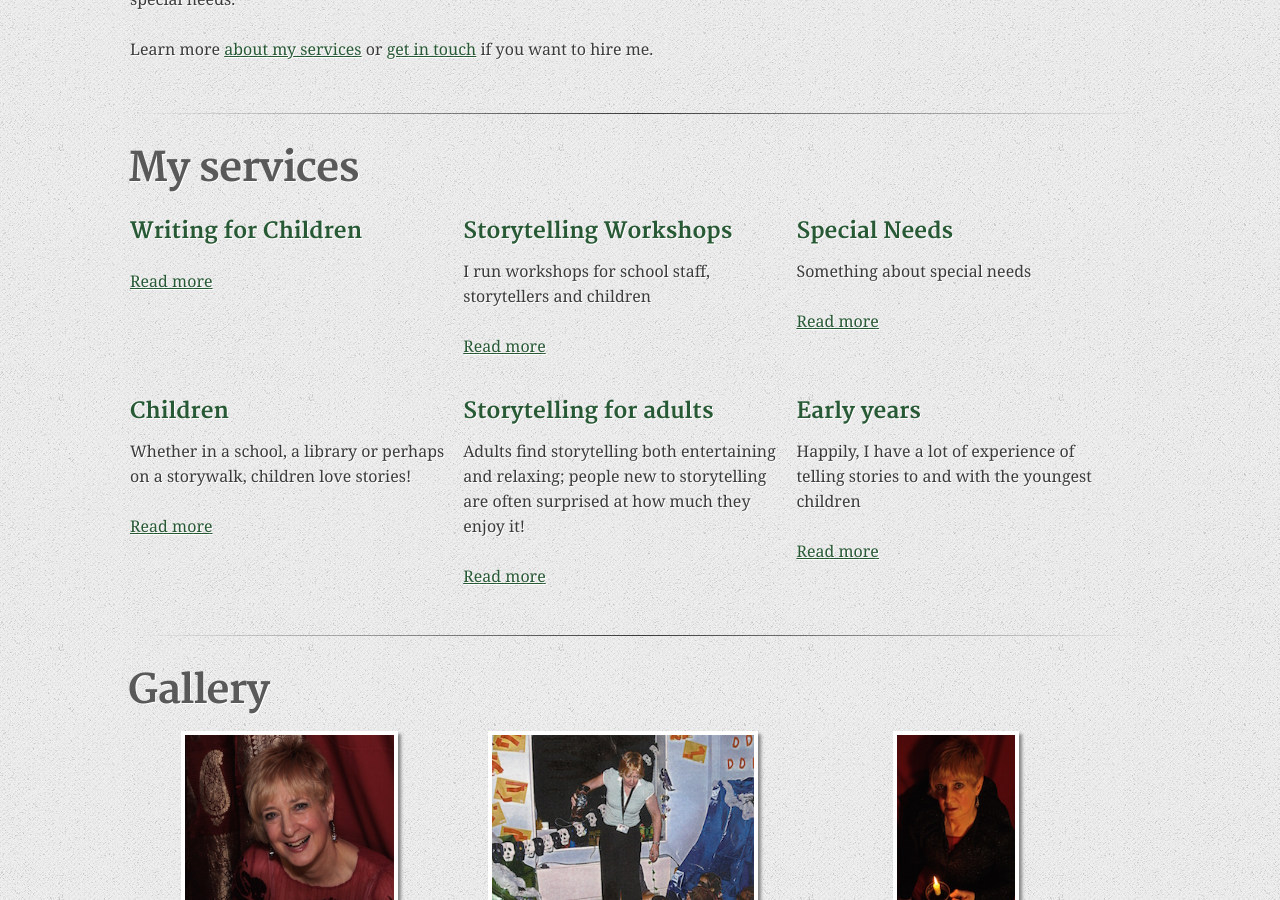
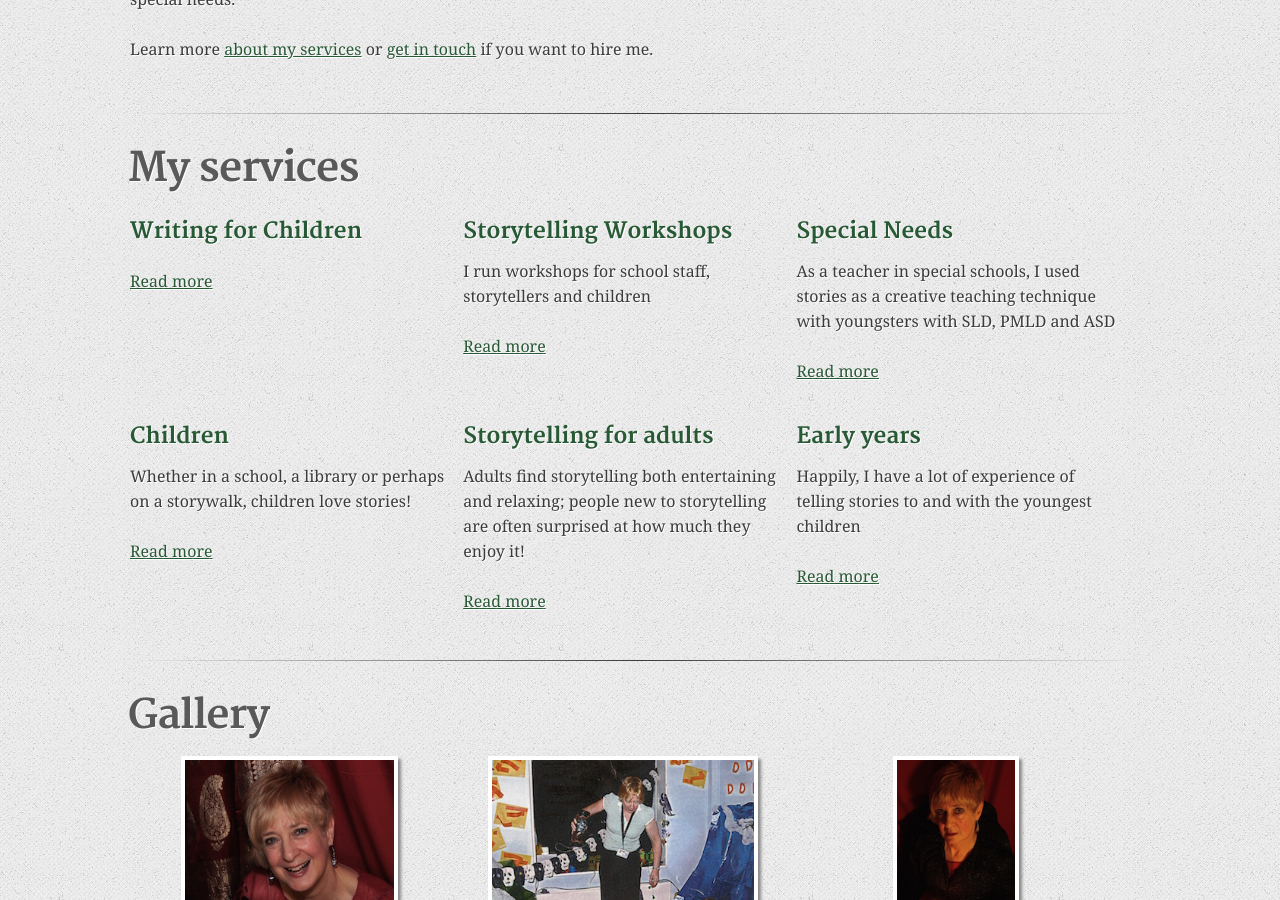
Before and after one commit to m3dwards/storytellingforall, a Jekyll site: the page built from index.html, in a window 1280 px wide and 900 px high, scrolled down 525 px. Built offline with Jekyll 4.4.1, drawn with Linux system fonts in a browser that asks for light colours.

Commit message:
Updated index.md

```diff
--- a/services/storytelling-for-special-needs/index.md
+++ b/services/storytelling-for-special-needs/index.md
@@ -1,7 +1,7 @@
 ---
 layout: page
 title: Special Needs
-description: "Something about special needs\n"
+description: "As a teacher in special schools, I used stories as a creative teaching technique with youngsters with SLD, PMLD and ASD"
 published: true
 ---
 
```
